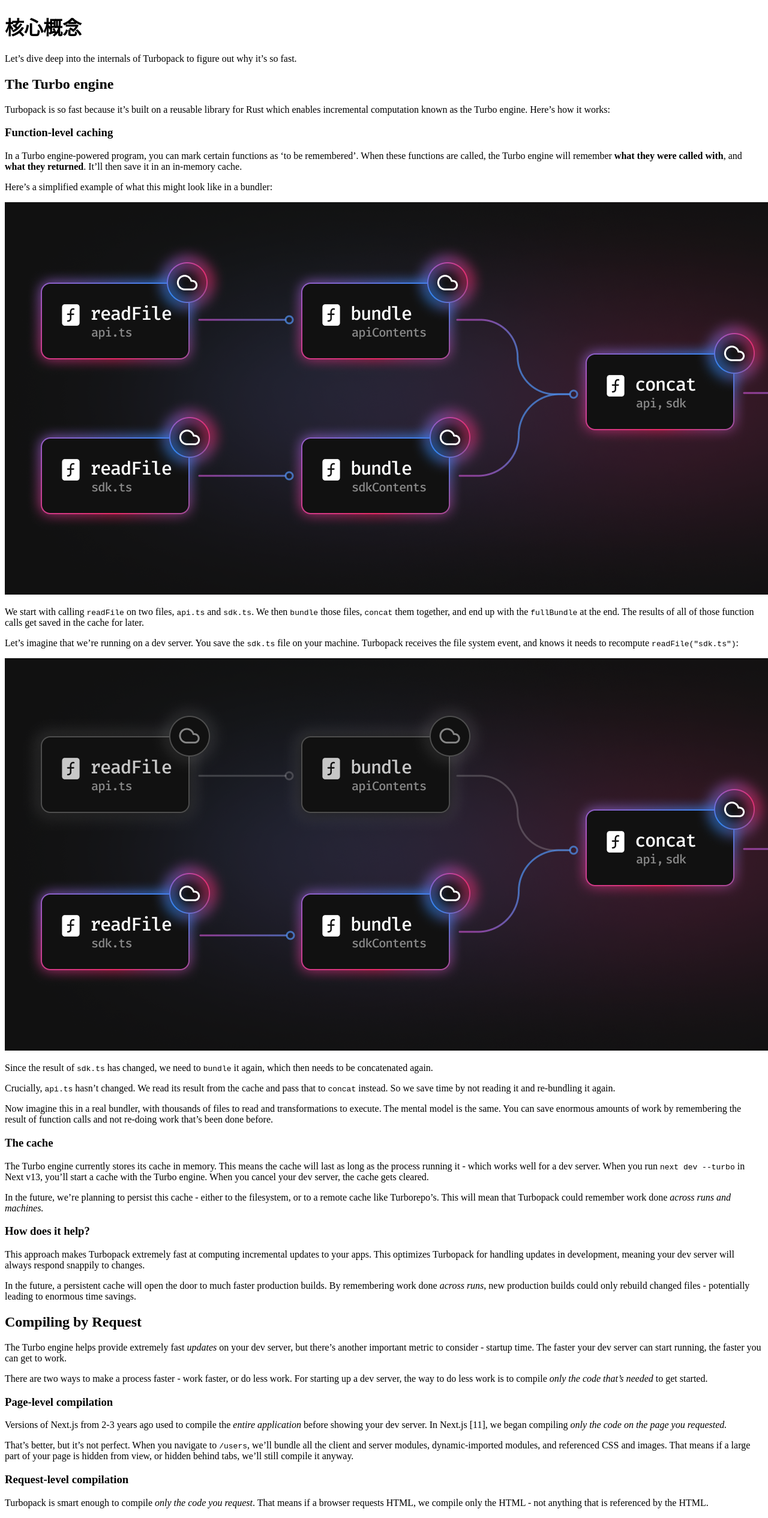
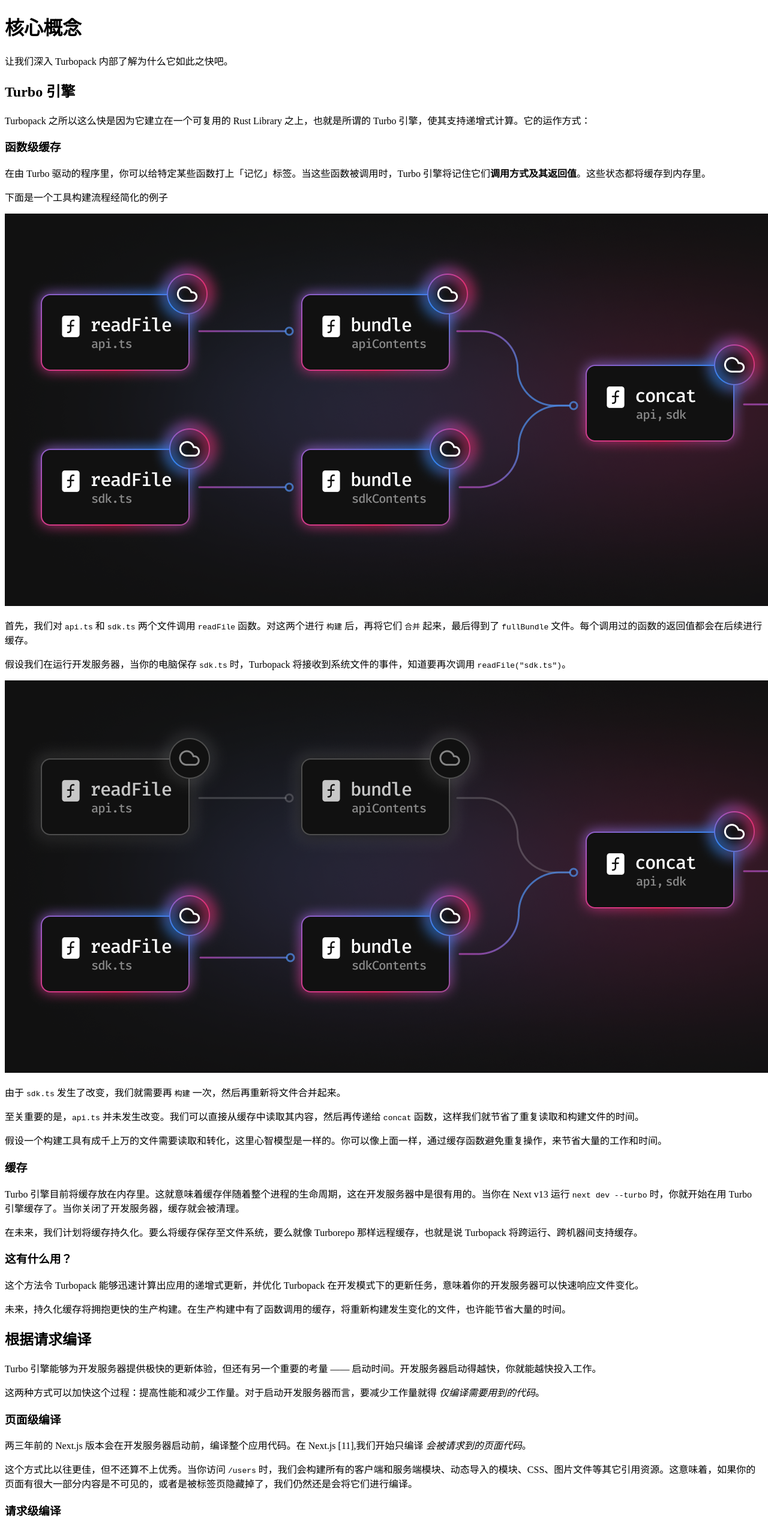
Before and after one commit to cn-turbo/docs, a Next.js app: page /pack/docs/core-concepts in a window 1280 px wide. Shown: the top 2530 px of the page at 60% size. Built offline with nearby package versions, Linux system fonts and the light colour scheme.

Commit message:
Translate core-concepts of pack

```diff
--- a/components/pages/pack-home/PackLetter.tsx
+++ b/components/pages/pack-home/PackLetter.tsx
@@ -27,7 +27,7 @@
           </p>
           <br />
           <p>
-            凭借这个架构，我们激动地带来了由 Rust 驱动的 Webpack 接班人 —— Turpopack。它将利用构建系统 Turborepo 的能力，带来强劲的性能提升。
+            凭借这个架构，我们激动地带来了由 Rust 驱动的 Webpack 接班人 —— Turbopack。它将利用构建系统 Turborepo 的能力，带来强劲的性能提升。
             Turbopack 是开源的高性能、原生构建工具的新基石，我们很高兴与你一起分享它。
           </p>
         </FadeIn>
--- a/pages/pack/docs/core-concepts.mdx
+++ b/pages/pack/docs/core-concepts.mdx
@@ -5,60 +5,60 @@
 
 # 核心概念
 
-Let’s dive deep into the internals of Turbopack to figure out why it’s so fast.
+让我们深入 Turbopack 内部了解为什么它如此之快吧。
 
-## The Turbo engine
+## Turbo 引擎
 
-Turbopack is so fast because it’s built on a reusable library for Rust which enables incremental computation known as the Turbo engine. Here’s how it works:
+Turbopack 之所以这么快是因为它建立在一个可复用的 Rust Library 之上，也就是所谓的 Turbo 引擎，使其支持递增式计算。它的运作方式：
 
-### Function-level caching
+### 函数级缓存
 
-In a Turbo engine-powered program, you can mark certain functions as ‘to be remembered’. When these functions are called, the Turbo engine will remember **what they were called with**, and **what they returned**. It’ll then save it in an in-memory cache.
+在由 Turbo 驱动的程序里，你可以给特定某些函数打上「记忆」标签。当这些函数被调用时，Turbo 引擎将记住它们**调用方式及其返回值**。这些状态都将缓存到内存里。
 
-Here’s a simplified example of what this might look like in a bundler:
+下面是一个工具构建流程经简化的例子
 
 ![](/images/docs/pack/turbo-engine-first-run.png)
 
-We start with calling `readFile` on two files, `api.ts` and `sdk.ts`. We then `bundle` those files, `concat` them together, and end up with the `fullBundle` at the end. The results of all of those function calls get saved in the cache for later.
+首先，我们对 `api.ts` 和 `sdk.ts` 两个文件调用 `readFile` 函数。对这两个进行 `构建` 后，再将它们 `合并` 起来，最后得到了 `fullBundle` 文件。每个调用过的函数的返回值都会在后续进行缓存。
 
-Let’s imagine that we’re running on a dev server. You save the `sdk.ts` file on your machine. Turbopack receives the file system event, and knows it needs to recompute `readFile("sdk.ts")`:
+假设我们在运行开发服务器，当你的电脑保存 `sdk.ts` 时，Turbopack 将接收到系统文件的事件，知道要再次调用 `readFile("sdk.ts")`。
 
 ![](/images/docs/pack/turbo-engine-second-run.png)
 
-Since the result of `sdk.ts` has changed, we need to `bundle` it again, which then needs to be concatenated again.
+由于 `sdk.ts` 发生了改变，我们就需要再 `构建` 一次，然后再重新将文件合并起来。
 
-Crucially, `api.ts` hasn’t changed. We read its result from the cache and pass that to `concat` instead. So we save time by not reading it and re-bundling it again.
+至关重要的是，`api.ts` 并未发生改变。我们可以直接从缓存中读取其内容，然后再传递给 `concat` 函数，这样我们就节省了重复读取和构建文件的时间。
 
-Now imagine this in a real bundler, with thousands of files to read and transformations to execute. The mental model is the same. You can save enormous amounts of work by remembering the result of function calls and not re-doing work that’s been done before.
+假设一个构建工具有成千上万的文件需要读取和转化，这里心智模型是一样的。你可以像上面一样，通过缓存函数避免重复操作，来节省大量的工作和时间。
 
-### The cache
+### 缓存
 
-The Turbo engine currently stores its cache in memory. This means the cache will last as long as the process running it - which works well for a dev server. When you run `next dev --turbo` in Next v13, you’ll start a cache with the Turbo engine. When you cancel your dev server, the cache gets cleared.
+Turbo 引擎目前将缓存放在内存里。这就意味着缓存伴随着整个进程的生命周期，这在开发服务器中是很有用的。当你在 Next v13 运行 `next dev --turbo` 时，你就开始在用 Turbo 引擎缓存了。当你关闭了开发服务器，缓存就会被清理。
 
-In the future, we’re planning to persist this cache - either to the filesystem, or to a remote cache like Turborepo’s. This will mean that Turbopack could remember work done _across runs and machines._
+在未来，我们计划将缓存持久化。要么将缓存保存至文件系统，要么就像 Turborepo 那样远程缓存，也就是说 Turbopack 将跨运行、跨机器间支持缓存。
 
-### How does it help?
+### 这有什么用？
 
-This approach makes Turbopack extremely fast at computing incremental updates to your apps. This optimizes Turbopack for handling updates in development, meaning your dev server will always respond snappily to changes.
+这个方法令 Turbopack 能够迅速计算出应用的递增式更新，并优化 Turbopack 在开发模式下的更新任务，意味着你的开发服务器可以快速响应文件变化。
 
-In the future, a persistent cache will open the door to much faster production builds. By remembering work done _across runs_, new production builds could only rebuild changed files - potentially leading to enormous time savings.
+未来，持久化缓存将拥抱更快的生产构建。在生产构建中有了函数调用的缓存，将重新构建发生变化的文件，也许能节省大量的时间。
 
-## Compiling by Request
+## 根据请求编译
 
-The Turbo engine helps provide extremely fast _updates_ on your dev server, but there’s another important metric to consider - startup time. The faster your dev server can start running, the faster you can get to work.
+Turbo 引擎能够为开发服务器提供极快的更新体验，但还有另一个重要的考量 —— 启动时间。开发服务器启动得越快，你就能越快投入工作。
 
-There are two ways to make a process faster - work faster, or do less work. For starting up a dev server, the way to do less work is to compile _only the code that’s needed_ to get started.
+这两种方式可以加快这个过程：提高性能和减少工作量。对于启动开发服务器而言，要减少工作量就得 _仅编译需要用到的代码_。
 
-### Page-level compilation
+### 页面级编译
 
-Versions of Next.js from 2-3 years ago used to compile the _entire application_ before showing your dev server. In Next.js [11], we began compiling _only the code on the page you requested._
+两三年前的 Next.js 版本会在开发服务器启动前，编译整个应用代码。在 Next.js [11],我们开始只编译 _会被请求到的页面代码_。
 
-That’s better, but it’s not perfect. When you navigate to `/users`, we’ll bundle all the client and server modules, dynamic-imported modules, and referenced CSS and images. That means if a large part of your page is hidden from view, or hidden behind tabs, we’ll still compile it anyway.
+这个方式比以往更佳，但不还算不上优秀。当你访问 `/users` 时，我们会构建所有的客户端和服务端模块、动态导入的模块、CSS、图片文件等其它引用资源。这意味着，如果你的页面有很大一部分内容是不可见的，或者是被标签页隐藏掉了，我们仍然还是会将它们进行编译。
 
-### Request-level compilation
+### 请求级编译
 
-Turbopack is smart enough to compile _only the code you request_. That means if a browser requests HTML, we compile only the HTML - not anything that is referenced by the HTML.
+聪明的 Turbopack 会知道 _仅编译你请求的代码_。如果浏览器请求 HTML，我们只编译 HTML，不会编译 HTML 引用的资源。
 
-If a browser wants some CSS, we’ll compile only that - without compiling referenced images. Got a big charting library behind `next/dynamic`? Doesn’t compile it until the tab showing the chart is shown. Turbopack even knows _to not compile source maps unless your Chrome DevTools are open_.
+如果浏览器想要获取 CSS，我们就只编译 CSS，不会编译其引用的图片文件。假设你在 `next/dynamic` 后面引入了一个大型图表 Library，只有当标签页可见并且图表显示时，这个 Library 才会被编译。Turbopack 甚至知道只有在你打开了 Chrome DevTools 时，才编译 Source Maps
 
-If we were to use native ESM, we’d get similar behavior. Except that Native ESM produces a _lot_ of requests to the server, as discussed in our [Why Turbopack](/pack/docs/why-turbopack) section. With request-level compilation, we get to both reduce the number of requests _and_ use native speed to compile them. As you can see in our [benchmarks](/pack/docs/benchmarks), this provides significant performance improvements.
+如果我们使用原生 ESM，我们也能得到差不多的效果，除了它需要向服务器发送大量的请求，这在 [Why Turbopack](/pack/docs/why-turbopack) 章节就说过了。拥有了请求级编译，减少请求量的同时，还能有原生语言速度的加持。你可以查看 [性能测试](/pack/docs/benchmarks) 章节，了解其显著的性能提升。
--- a/pages/pack/docs/index.mdx
+++ b/pages/pack/docs/index.mdx
@@ -1,6 +1,6 @@
 ---
 title: 快速上手
-description: 开始使用 Turpopack 构建 Web 应用
+description: 开始使用 Turbopack 构建 Web 应用
 ---
 
 import { TurbopackQuickstartArea } from "../../../components/TurbopackQuickstart";
@@ -13,7 +13,7 @@
 
 对于拥有组件数 30,000 左右的应用，Turbopack 相较于 Vite 提速可达 10 倍，而 Webpack 可达到 700 倍。对于体量最大的应用，其差异更为明显，构建速度相较于 Vite 可达 20 倍。对于组件数超过 50,000 的应用，其差异甚至更加明显，更新速度比 Vite 快 20 倍。
 
-Turpopack 性能提升的秘诀由两个部分组成，一方面机器码进行了高度优化，另一方面是打造了一个低层级递增式计算引擎，这个引擎可以缓存至函数的层级。只要 Turpopack 执行了一次构建任务，就不会再重复构建。
+Turbopack 性能提升的秘诀由两个部分组成，一方面机器码进行了高度优化，另一方面是打造了一个低层级递增式计算引擎，这个引擎可以缓存至函数的层级。只要 Turbopack 执行了一次构建任务，就不会再重复构建。
 
 我们的团队吸取了 Webpack 十年来的教训，结合 Turporepo 和 Google&apos;s Bazel 创新性的递增式计算，为未来几十年准备了一个计算架构。
 
```
Also changed, not shown: pages/pack/docs/_meta.json (+4 -4 lines).
